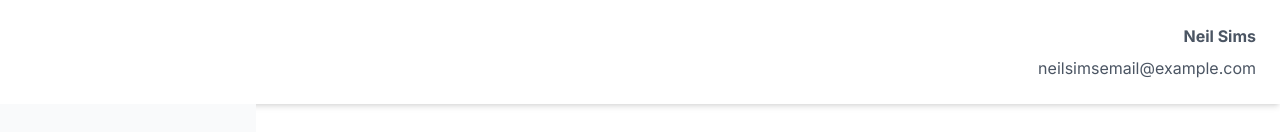
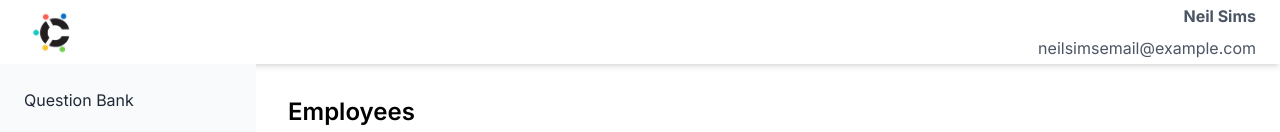
Before and after one commit to aadrish7/Client-Website-Demo-Deployment, a Next.js app: page /superadmin/getcompanyemployees in a window 1280 px wide. Shown: the top 132 px of the page. Built offline with nearby package versions, Linux system fonts and the light colour scheme; no server answers; what aws-amplify would draw is missing.

Commit message:
added the logo part to superadmin side

```diff
--- a/components/superadminHeader.tsx
+++ b/components/superadminHeader.tsx
@@ -1,4 +1,5 @@
 import React from 'react';
+import Image from "@/public/logo.jpg"
 
 interface HeaderProps {
   userName: string;
@@ -7,12 +8,14 @@ interface HeaderProps {
 
 const AdminHeader: React.FC<HeaderProps> = ({ userName, userEmail }) => {
   return (
-    <div className="w-full bg-white shadow-md p-6">
-      <div className="flex flex-col items-end text-gray-600 space-y-2">
-        <span className="font-bold">{userName}</span>
-        <span>{userEmail}</span>
-      </div>
+    <div className="w-full bg-white shadow-md p-6 h-16 flex justify-between items-center">
+    <img src={Image.src} alt="Logo" className="mr-4" width={60} height={60}/>
+    <div className="flex flex-col items-end text-gray-600 space-y-2 flex-grow">
+      <span className="font-bold">{userName}</span>
+      <span>{userEmail}</span>
     </div>
+  </div>
+
   );
 };
 
```
Also changed, not shown: public/logo.jpg (added).
